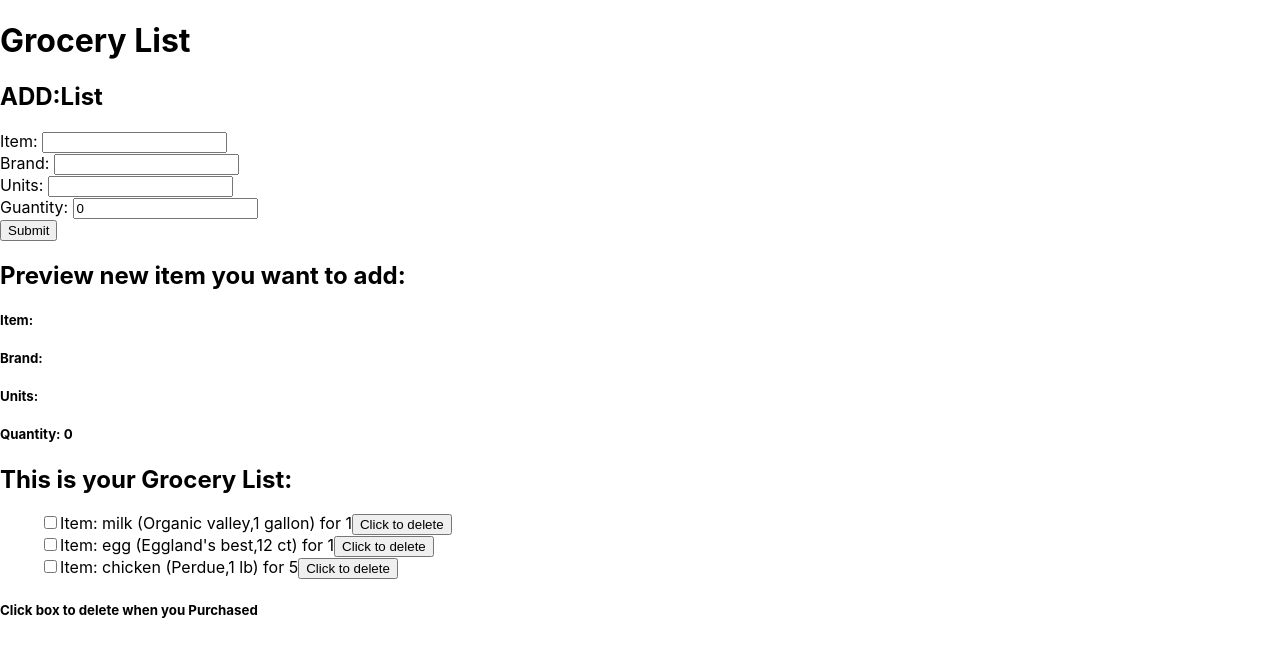
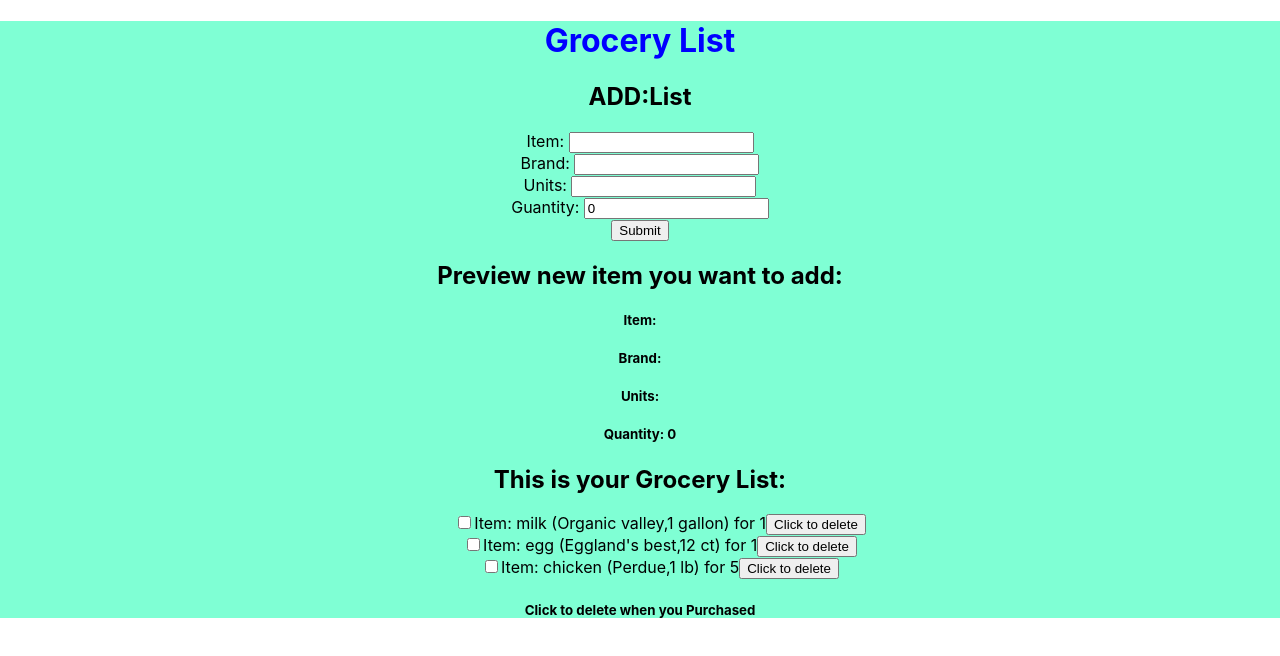
Before and after one commit to waruneeDinunzio/grocery_list_app, a React (Create React App) app: page / in a window 1280 px wide. Shown: the top 656 px of the page. Built offline with nearby package versions, Linux system fonts and the light colour scheme.

Commit message:
fix bugs & add some CSS

```diff
--- a/src/App.css
+++ b/src/App.css
@@ -1,38 +1,10 @@
-.App {
+.mainDiv{
   text-align: center;
+  background-color: aquamarine;
 }
-
-.App-logo {
-  height: 40vmin;
-  pointer-events: none;
+h1 {
+  color:blue
 }
-
-@media (prefers-reduced-motion: no-preference) {
-  .App-logo {
-    animation: App-logo-spin infinite 20s linear;
-  }
+li {
+  list-style: none;
 }
-
-.App-header {
-  background-color: #282c34;
-  min-height: 100vh;
-  display: flex;
-  flex-direction: column;
-  align-items: center;
-  justify-content: center;
-  font-size: calc(10px + 2vmin);
-  color: white;
-}
-
-.App-link {
-  color: #61dafb;
-}
-
-@keyframes App-logo-spin {
-  from {
-    transform: rotate(0deg);
-  }
-  to {
-    transform: rotate(360deg);
-  }
-}
--- a/src/App.js
+++ b/src/App.js
@@ -1,6 +1,7 @@
 import React, { Component } from 'react';
 import groceries from './data.js';
 import GroceryList from './GroceryList.js';
+import './App.css';
 //console.log(groceries)
 class App extends Component {
   state = {
@@ -46,19 +47,19 @@ class App extends Component {
     console.log(event.target.parentElement)
   }
   togglePurchased = (event) => {
-    console.log(event.target.id)
     this.setState({
-      [event.target.id]: !this.isPurchased
+      [event.target.id]: !this.state.isPurchased
+      //[event.target.parentElement.style.textDecoration]: 'line-through'
     })
     console.log(this.state.isPurchased)
   }
 
   render() {
     return (
-      <div>
+      <div className="mainDiv">
         <h1>Grocery List</h1>
         <h2>ADD:List</h2>
-        {console.log(this.state.products)}
+        {/*console.log(this.state.products)*/}
         <form onSubmit={this.handleSubmit}>
         <label htmlFor="item">Item: </label>
           <input type="text" value={this.state.item} onChange={this.handleChange} id="item" />
@@ -92,7 +93,7 @@ class App extends Component {
               );
             })}
           </ul>
-          <h5>Click box to delete when you Purchased</h5>
+          <h5>Click to delete when you Purchased</h5>
         </div>
       </div>
     );
--- a/src/GroceryList.js
+++ b/src/GroceryList.js
@@ -4,10 +4,10 @@ class GroceryList extends Component {
 
     render() {
         return (
-            <div>
+            <li>
                <input type="checkbox" id= "isPurchased" onClick={this.props.toggle}/>Item: {this.props.product.item} ({this.props.product.brand},
               {this.props.product.units}) for {this.props.product.quantity}<input type="button" value="Click to delete" onClick={this.props.action} />
-            </div>
+            </li>
         );
     }
 }
```
